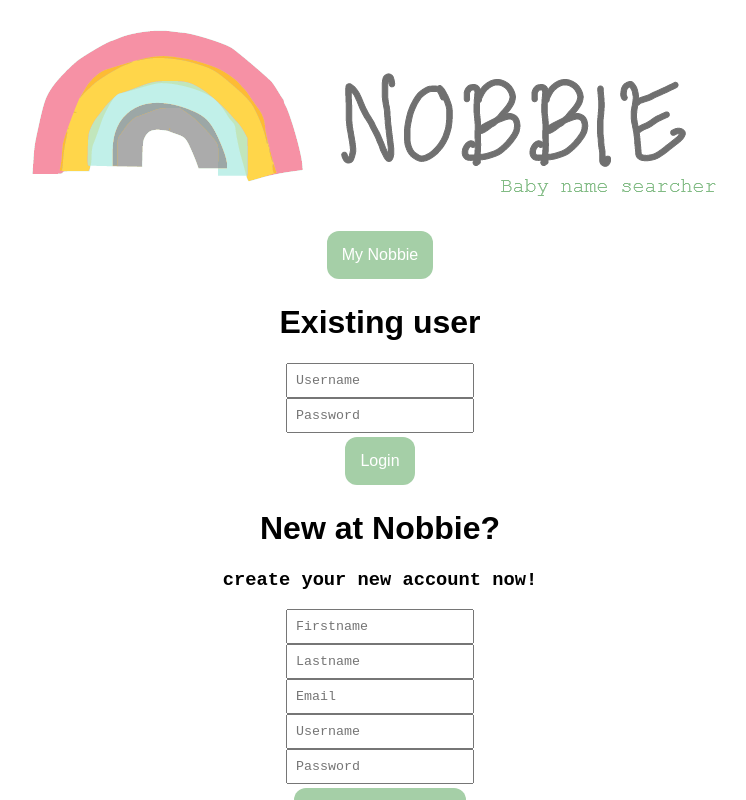
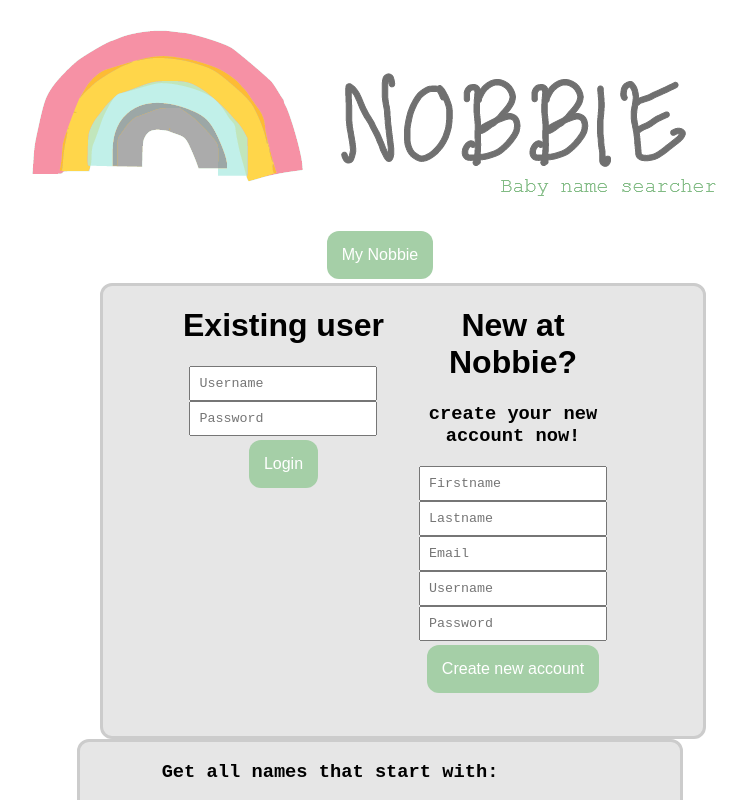
Before and after one commit to berg9477/NOBBIE, a React (Create React App) app: page / in a window 1280 px wide. Both pictures are taken after a click on the button "My Nobbie". Shown: the top 800 px of the page, without its empty margins (260-1006 px from the left). Built offline with nearby package versions, Linux system fonts and the light colour scheme.

Commit message:
login and create account updates

```diff
--- a/src/component/Login/ExistingUser.js
+++ b/src/component/Login/ExistingUser.js
@@ -36,7 +36,7 @@ class ExistingUser extends React.Component
     }
     render() {
         return (
-            <div>
+            <div className="Panel">
                 {(this.state.loginSuccess === '' || this.state.loginSuccess === false) &&
                     <div onKeyPress={(event) => this.handleKeyDown(event)}>
                     <h1>Existing user</h1>
@@ -53,10 +53,6 @@ class ExistingUser extends React.Component
                             Login
                         </button>
                     </div>}
-                {this.props.isLoggedIn === true &&
-                    <ProfilePage
-                        userData={this.props.userData}
-                    />}
                 {(this.props.isLoggedIn === false && this.state.loginSuccess === false) &&
                     <p>
                         Incorrect username and/or password, please try again
--- a/src/component/Login/Login.js
+++ b/src/component/Login/Login.js
@@ -2,6 +2,7 @@ import React from "react";
 import '../../styles/login-style.css';
 import NewUser from "./NewUser";
 import ExistingUser from "./ExistingUser";
+import ProfilePage from "../profilePage/profilePage";
 
 class Login extends React.Component
 {
@@ -21,21 +22,27 @@ class Login extends React.Component
     render()
     {
         return (
+            <div >
+                <button onClick={()=>this.handleButtonClick()}>
+                    My Nobbie
+                </button>
+                <div className="Login" style={{display: this.state.display}}>
+                  {this.props.isLoggedIn !== true &&
                       <div>
-                <button onClick={()=>this.handleButtonClick()}>My Nobbie
-                </button>
-                <div style={{display: this.state.display}}>
-
                           <ExistingUser
                           toggleIsLoggedIn={this.props.toggleIsLoggedIn}
                           updateUserData={this.props.updateUserData}
                           isLoggedIn={this.props.isLoggedIn}
                           userData={this.props.userData}
                           />
-                  {this.props.isLoggedIn !== true &&
                           <NewUser
                           updateUserData={this.props.updateUserData}
-                      isLoggedIn={this.props.isLoggedIn}
+                          userData={this.props.userData}
+                          toggleIsLoggedIn={this.props.toggleIsLoggedIn}
+                          />
+                      </div>}
+                    {this.props.isLoggedIn === true &&
+                        <ProfilePage
                             userData={this.props.userData}
                         />}
                 </div>
--- a/src/component/Login/NewUser.js
+++ b/src/component/Login/NewUser.js
@@ -8,7 +8,8 @@ class NewUser extends React.Component
     constructor() {
         super()
         this.state = {
-            resultCreate: ''}
+            resultCreate: '',
+            failedMessage: ''}
     }
     handleNewAccountClick() {
         const firstname = document.getElementById('firstname').value;
@@ -17,12 +18,26 @@ class NewUser extends React.Component
         const username = document.getElementById('usernameNew').value;
         const pass = document.getElementById('passwordNew').value;
         let usernameExists = null;
-        firebs.database().ref('Users/'+username).on('value', (snapshot) => {
+        const conditions = ["#", ".", "$", "[", "]"]
+        const checkUsernameInput = conditions.some(item => username.includes(item))
+        console.log(checkUsernameInput)
+        if(checkUsernameInput === true){
+            this.setState({resultCreate: false})
+            this.setState({failedMessage:"Username cannot contain # . $ [ ], please try again"})
+        }
+        else {
+            firebs.database().ref('Users/' + username).on('value', (snapshot) => {
                 usernameExists = !!snapshot.val();
-            createNewUser(usernameExists);
+                if (usernameExists === false) {
+                    createNewUser();
+                }
+                else{
+                    this.setState({resultCreate: false})
+                    this.setState({failedMessage:"This username already exists, please try again with other credentials"})
+                }
             })
+        }
         const createNewUser = (usernameExists) => {
-            if (usernameExists === false) {
             firebs.database().ref('Users/' + username).set({
                 Username: username,
                 Emailadress: email,
@@ -32,6 +47,7 @@ class NewUser extends React.Component
                 SavedNamesList: []
             });
             this.setState({resultCreate: true})
+            this.props.toggleIsLoggedIn(true)
             this.props.updateUserData(
                 {Username: username,
                 Emailadress: email,
@@ -40,9 +56,6 @@ class NewUser extends React.Component
                 Password: pass,
                 SavedNamesList: []}
             );
-            } else {
-                this.setState({resultCreate: false})
-            }
         }
     }
     handleKeyDown = (e) => {
@@ -52,7 +65,7 @@ class NewUser extends React.Component
     }
     render() {
         return (
-            <div onKeyPress={(event) => this.handleKeyDown(event)}>
+            <div className="Panel" onKeyPress={(event) => this.handleKeyDown(event)}>
                 {this.state.resultCreate !== true && <div><h1>New at Nobbie?</h1>
                 <h3>create your new account now!</h3>
                 <Text
@@ -78,10 +91,8 @@ class NewUser extends React.Component
                 <button onClick={()=>this.handleNewAccountClick()}>
                     Create new account
                 </button></div>}
-                {this.state.resultCreate === true &&
-                <p>You are now registerd. Welcome at Nobbie!</p>}
                 {this.state.resultCreate === false &&
-                <p>This username already exists, please try again with other credentials</p>}
+                this.state.failedMessage}
             </div>
         )
     }
--- a/src/component/Search/results/NameResults.js
+++ b/src/component/Search/results/NameResults.js
@@ -57,7 +57,7 @@ class NameResults extends React.Component
                 {this.props.isLoggedIn === true &&
                 <LikeName
                     userData = {this.props.userData}
-                    nameToAdd = {this.props.allUsage.name}
+                    nameToAdd = {this.props.name}
                 />}
                 {this.props.allUsage.gender !== undefined &&
                 <div>
--- a/src/component/profilePage/profilePage.js
+++ b/src/component/profilePage/profilePage.js
@@ -40,6 +40,7 @@ class ProfilePage extends React.Component
                 {this.state.makeConnection === true &&
                     <MakeUserConnection
                         Username = {this.props.userData.Username}
+
                      />}
                 <ListOfSavedNames
                     SavedNamesList = {this.props.userData.SavedNamesList}
--- a/src/styles/login-style.css
+++ b/src/styles/login-style.css
@@ -12,3 +12,19 @@
     background-color: rgba(0,0,0,0.4); /* Black w/ opacity */
     padding-top: 60px;
 }
+
+.Login {
+    border: 3px solid HSL(0, 0%, 80%);
+    background-color: HSL(0, 0%, 90%);
+    width: 600px;
+    height: 450px;
+    border-radius: 12px;
+    margin-left: 360px;
+}
+
+.Panel {
+    width: 220px;
+    flex-wrap: wrap;
+    display: inline-flex;
+    border-radius: 12px;
+}
```
Also changed, not shown: src/styles/search-style.css (line endings or trailing spaces). Lines whose indentation alone changed are shown as unchanged.
